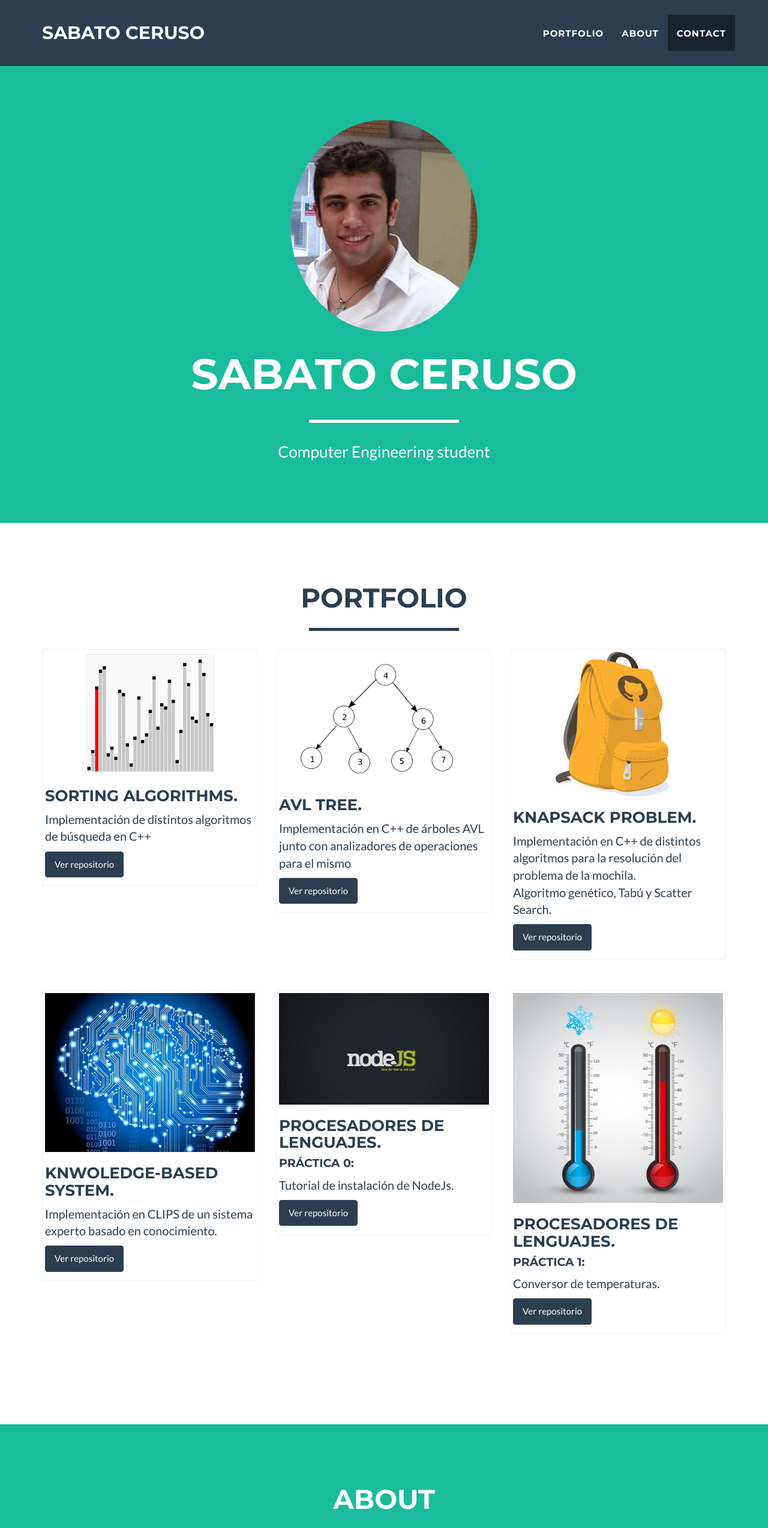
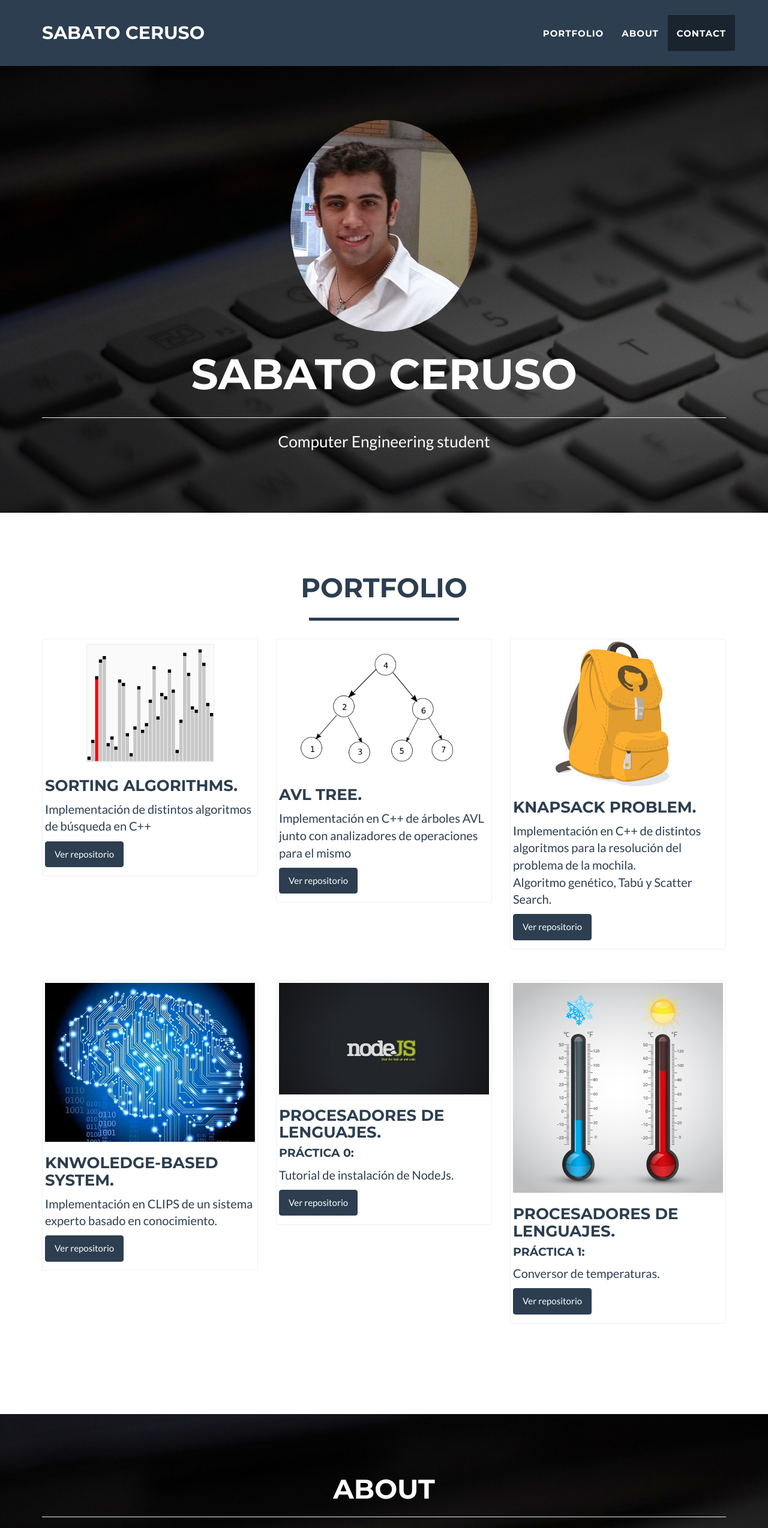
Before and after one commit to SCeruso/alu0100764666.github.io, a plain HTML site: page index.html in a window 1280 px wide. Shown: the top 2548 px of the page at 60% size. Drawn offline with nearby package versions, Linux system fonts and the light colour scheme.

Commit message:
Cambiado fondo

```diff
--- a/css/freelancer.css
+++ b/css/freelancer.css
@@ -82,7 +82,8 @@ hr.star-primary:after {
 header {
     text-align: center;
     color: #fff;
-    background: #18bc9c;
+    /*background: #18bc9c;*/
+    background:url(../img/wall.jpg)
 }
 
 header .container {
@@ -181,7 +182,8 @@ section h2 {
 
 section.success {
     color: #fff;
-    background: #18bc9c;
+   /* background: #18bc9c;*/
+    background:url(../img/wall.jpg)
 }
 
 @media(max-width:767px) {
--- a/index.html
+++ b/index.html
@@ -77,7 +77,7 @@
                     <img class="img-circle" src="img/profile.png" alt="">
                     <div class="intro-text">
                         <span class="name">Sabato Ceruso</span>
-                        <hr class="star-light">
+                        <hr />
                         <span class="skills">Computer Engineering student</span>
                     </div>
                 </div>
@@ -197,7 +197,7 @@
             <div class="row">
                 <div class="col-lg-12 text-center">
                     <h2>About</h2>
-                    <hr class="star-light">
+                    <hr/>
                 </div>
             </div>
             <div class="row">
```
Also changed, not shown: img/header-bg.jpg (added), img/wall.jpg (added), img/wall2.jpg (added).
